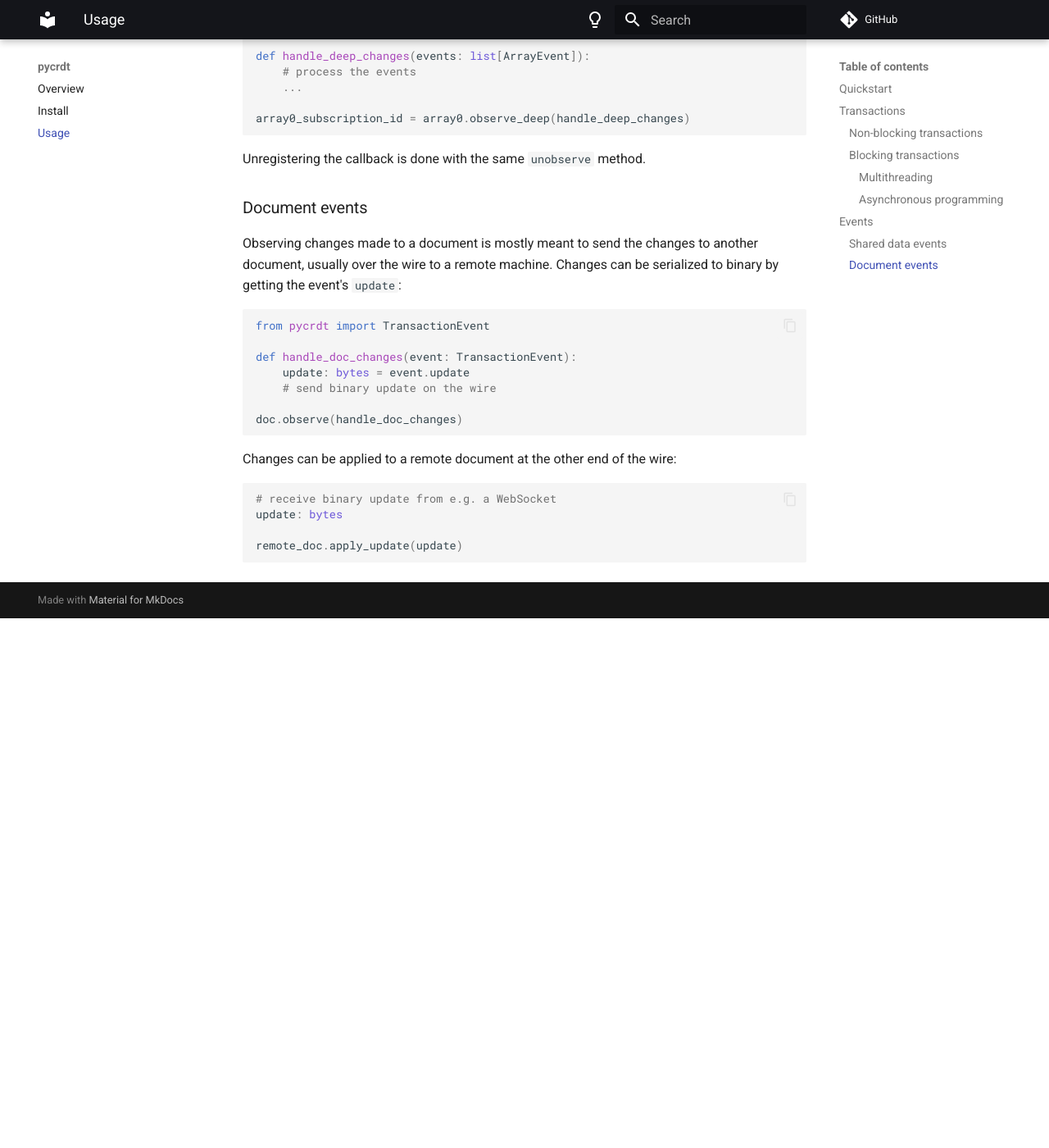
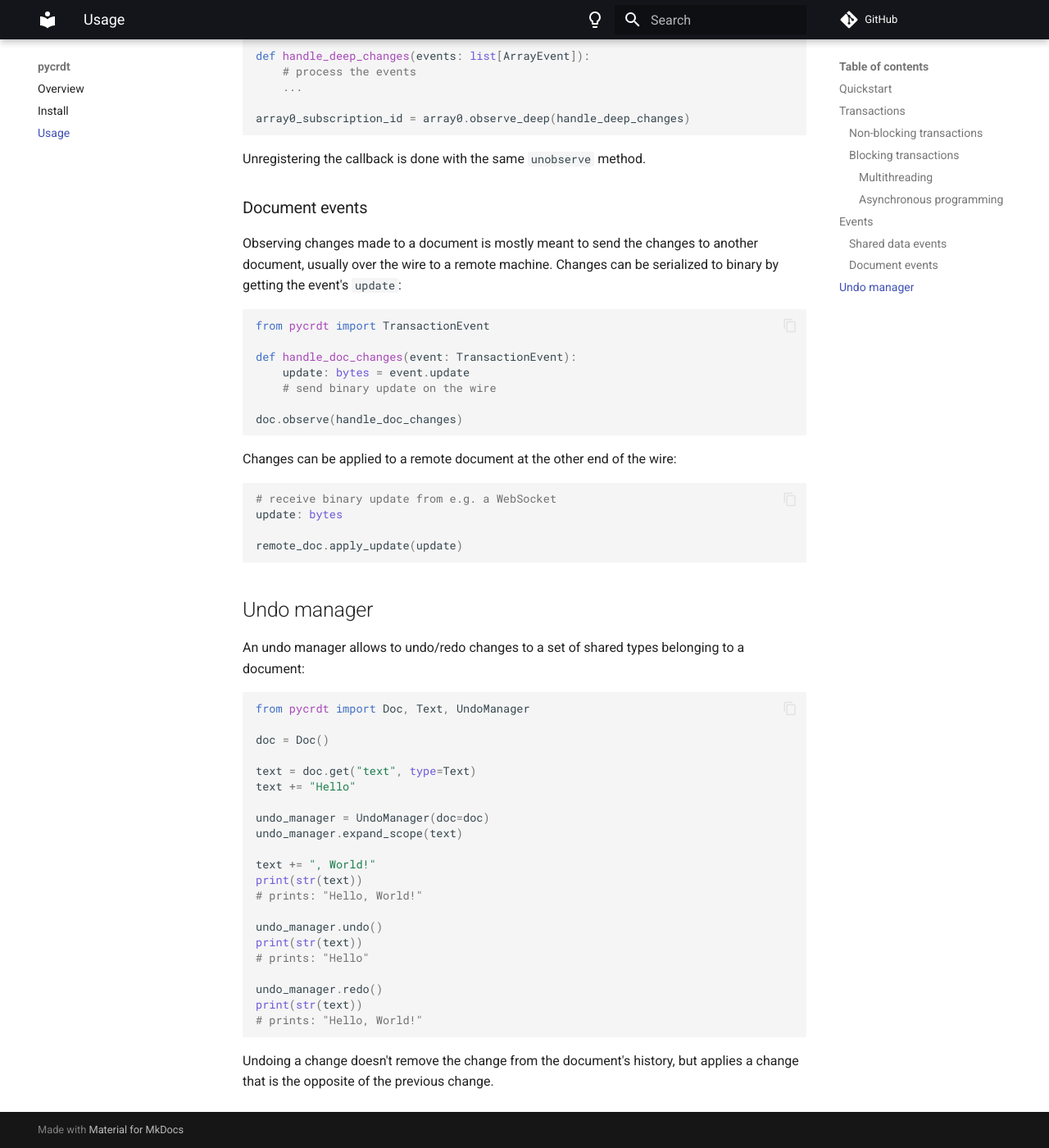
Before and after one commit to jupyter-server/pycrdt, an MkDocs documentation site: the page built from docs/usage.md, in a window 1280 px wide and 1400 px high, scrolled down 4517 px. Shown: the whole window at 82% size. Built offline with MkDocs 1.6.1 and Material for MkDocs 9.7.7, drawn with Linux system fonts in a browser that asks for light colours; comment, search, counter and statistics services are not loaded; before the commit the page ends 5271 px from its top, so only the background shows below that.

Commit message:
Add documentation about undo manager (#164)

````diff
--- a/docs/usage.md
+++ b/docs/usage.md
@@ -229,3 +229,33 @@ update: bytes
 
 remote_doc.apply_update(update)
 ```
+
+## Undo manager
+
+An undo manager allows to undo/redo changes to a set of shared types belonging to a document:
+
+```py
+from pycrdt import Doc, Text, UndoManager
+
+doc = Doc()
+
+text = doc.get("text", type=Text)
+text += "Hello"
+
+undo_manager = UndoManager(doc=doc)
+undo_manager.expand_scope(text)
+
+text += ", World!"
+print(str(text))
+# prints: "Hello, World!"
+
+undo_manager.undo()
+print(str(text))
+# prints: "Hello"
+
+undo_manager.redo()
+print(str(text))
+# prints: "Hello, World!"
+```
+
+Undoing a change doesn't remove the change from the document's history, but applies a change that is the opposite of the previous change.
````
